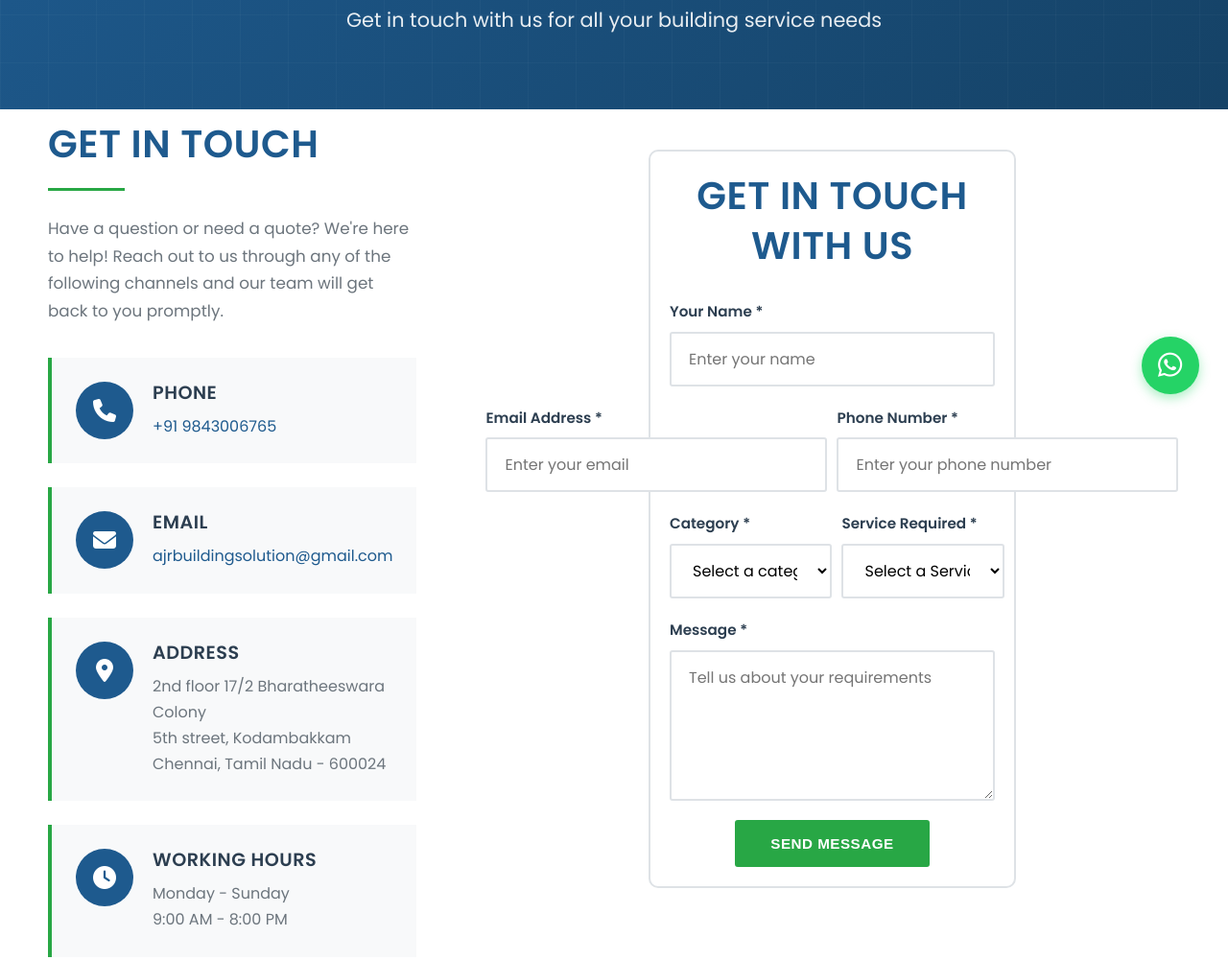
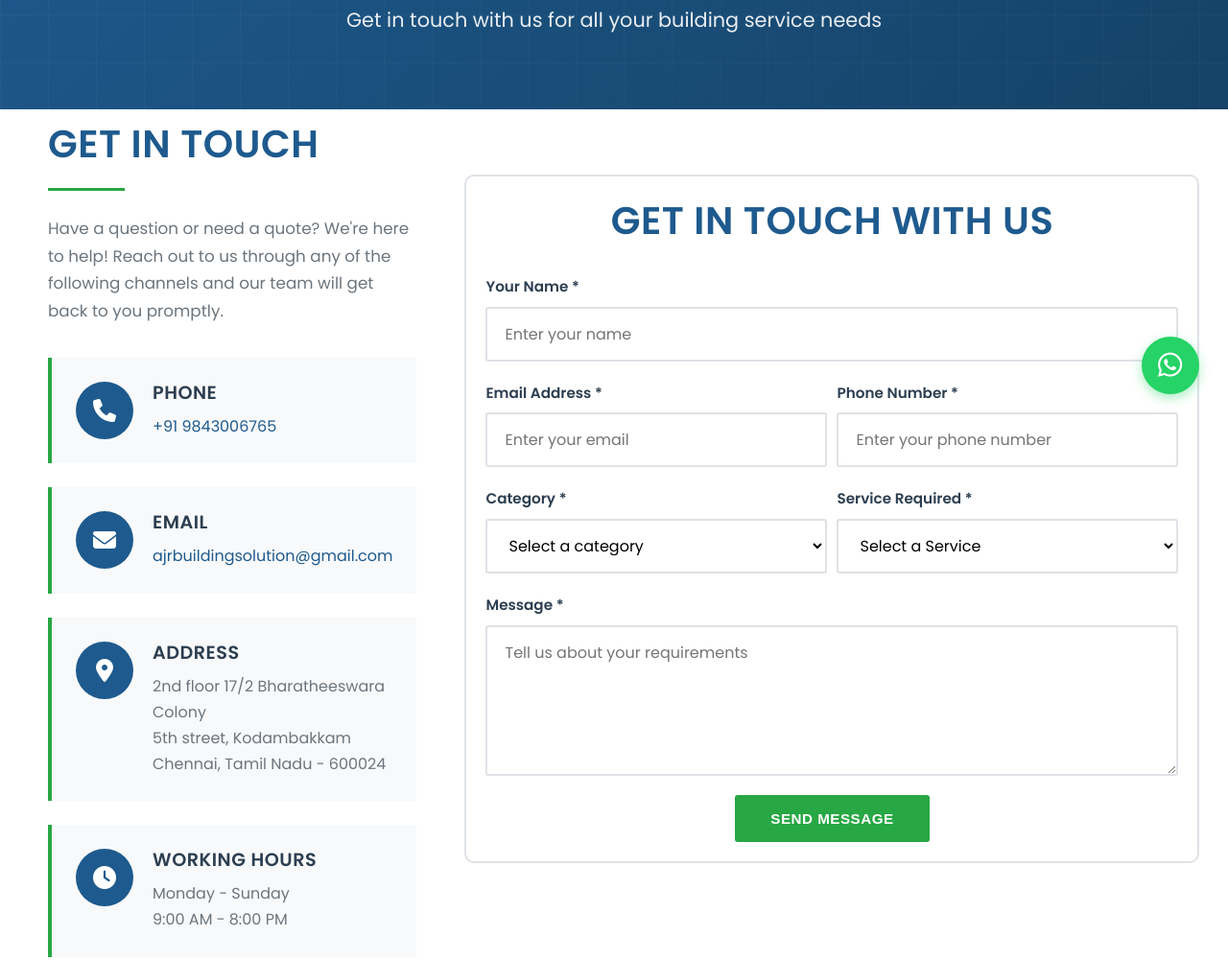
Before and after one commit to chandru-krapes/ajr-building-solutions, a plain HTML site: page contact.html in a window 1280 px wide. Shown: the part 359-1360 px from the top of the page at 96% size. Drawn offline with Linux system fonts and the light colour scheme; a web font is replaced by a local one.

Commit message:
form-correction

```diff
--- a/contact.html
+++ b/contact.html
@@ -145,8 +145,8 @@
                 </div>
 
                 <!-- Contact Form -->
-                <div style="display: flex; justify-content: center; align-items: center;" class="contact-container">
-                    <div class="contact-form-box" style="background-color: #fff; padding: 20px; border-radius: 10px;width: 50%;margin-bottom: 40px;">
+                <div style="display: flex; justify-content: center; align-items: center;width: 100%;" class="contact-container">
+                    <div class="contact-form-box" style="background-color: #fff; padding: 20px; border-radius: 10px;width: 100%;margin-bottom: 40px;">
                         <h2 style="text-align: center;">Get In Touch With Us</h2>
                         <form id="contactForm" class="contact-form" action="https://formsubmit.co/ajrbuildingsolution@gmail.com" method="POST">
                             <!-- FormSubmit Configuration -->
@@ -162,7 +162,7 @@
                                 <input type="text" id="name" name="name" required placeholder="Enter your name">
                             </div>
 
-                            <div style="display: flex; gap: 10px;" class="form-group-container">
+                            <div style="display: flex; gap: 10px;width: 100%;" class="form-group-container">
                                 <div class="form-group" style="text-align: left;width: 50%;">
                                     <label for="email">Email Address *</label>
                                     <input type="email" id="email" name="email" required placeholder="Enter your email">
```
Also changed, not shown: index.html (+1 -1 lines).
